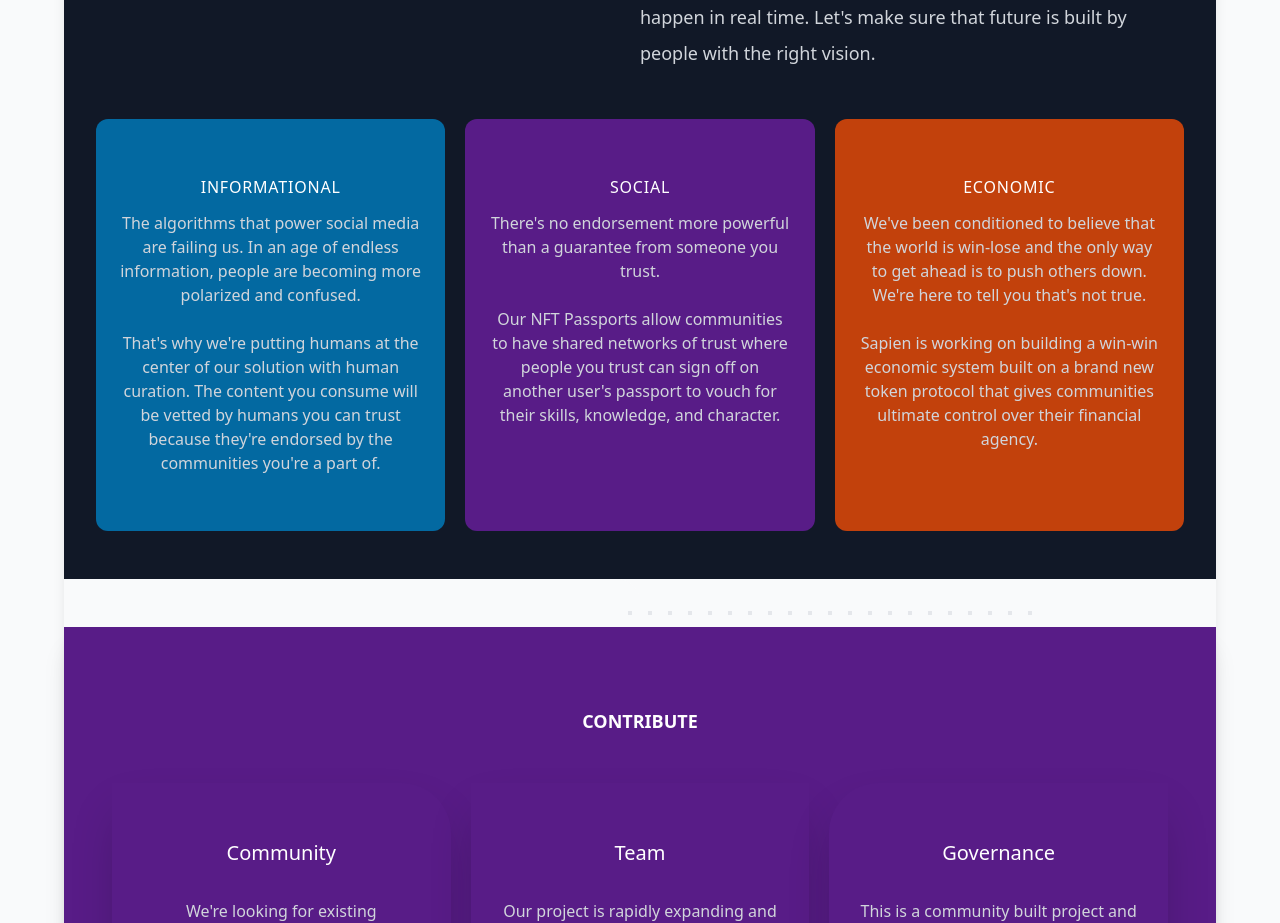
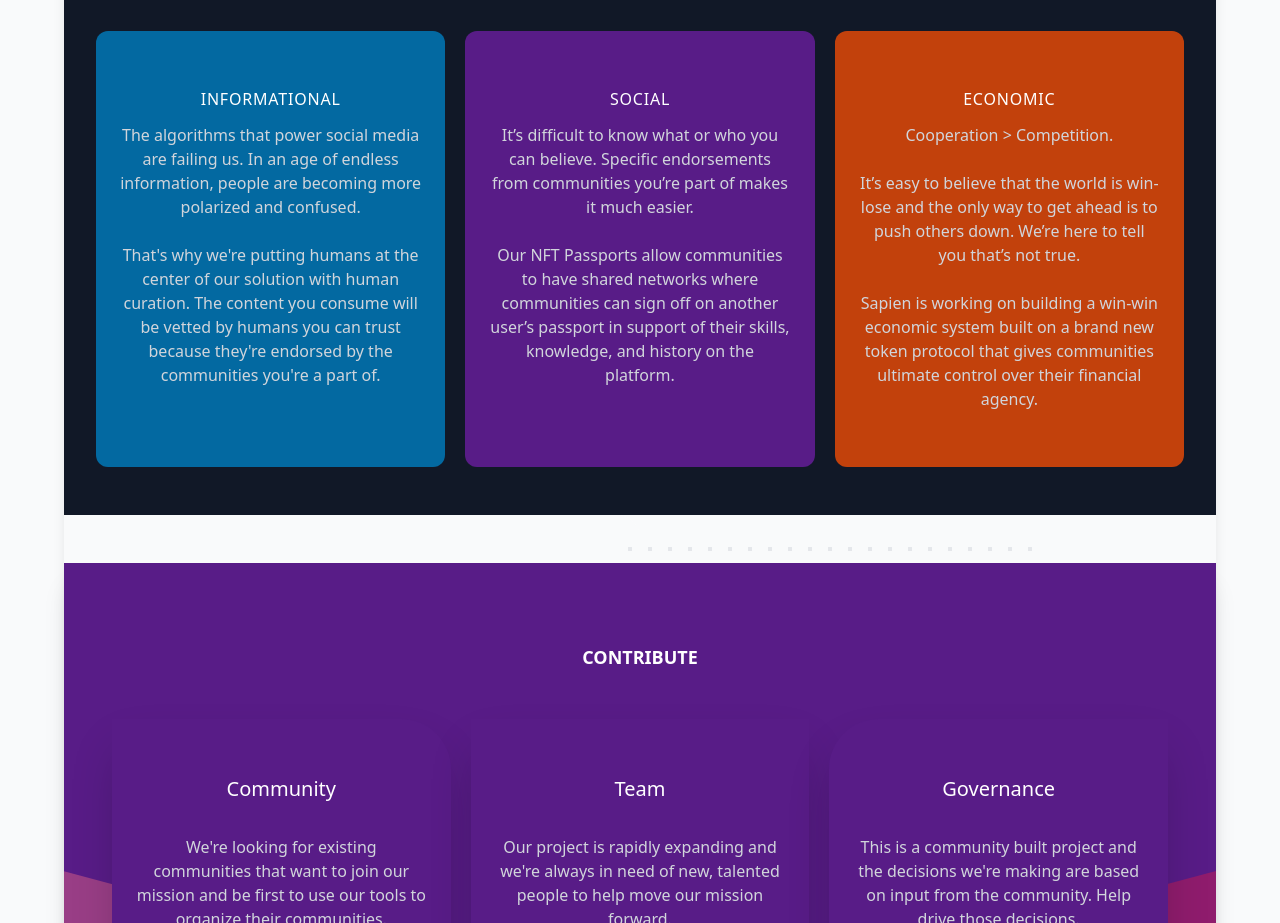
Before and after one commit to Sapien-Nation/citizen-hub, a Next.js app: page / in a window 1280 px wide. Shown: the part 1380-2303 px from the top of the page. Built offline with nearby package versions, Linux system fonts and the light colour scheme; no server answers.

Commit message:
feat: text fixes

```diff
--- a/pages/index.tsx
+++ b/pages/index.tsx
@@ -70,9 +70,7 @@ const IndexPage: NextPage = () => {
               {`From tech empires to financial institutions, we're surrounded by big black boxes that control how society operates with zero input from average people. Because they're so large, we're left with no choice but to engage with them. Some of these institutions shroud themselves in secrecy and complexity to reduce accountability and enable exploitation.
 
                 With the right tools, we can get rid of big black boxes and go back to relying on the only thing we really need, each other.
-
-                Sapien is building the tools, community, and protocol for the next generation of human connection.
-                `}
+              `}
             </p>
           </div>
           <div className="lg:w-1/2">
@@ -117,9 +115,9 @@ const IndexPage: NextPage = () => {
                   Social
                 </h4>
                 <p className="mt-3 text-base whitespace-pre-line text-gray-300">
-                  {`There's no endorsement more powerful than a guarantee from someone you trust.
+                  {`It’s difficult to know what or who you can believe. Specific endorsements from communities you’re part of makes it much easier.
 
-                    Our NFT Passports allow communities to have shared networks of trust where people you trust can sign off on another user's passport to vouch for their skills, knowledge, and character.
+                    Our NFT Passports allow communities to have shared networks where communities can sign off on another user’s passport in support of their skills, knowledge, and history on the platform.
                     `}
                 </p>
               </div>
@@ -130,10 +128,11 @@ const IndexPage: NextPage = () => {
                   Economic
                 </h4>
                 <p className="mt-3 text-base whitespace-pre-line text-gray-300">
-                  {`We've been conditioned to believe that the world is win-lose and the only way to get ahead is to push others down. We're here to tell you that's not true.
+                  {`Cooperation > Competition.
+
+                    It’s easy to believe that the world is win-lose and the only way to get ahead is to push others down. We’re here to tell you that’s not true.
 
                     Sapien is working on building a win-win economic system built on a brand new token protocol that gives communities ultimate control over their financial agency.
-
                     `}
                 </p>
               </div>
```
